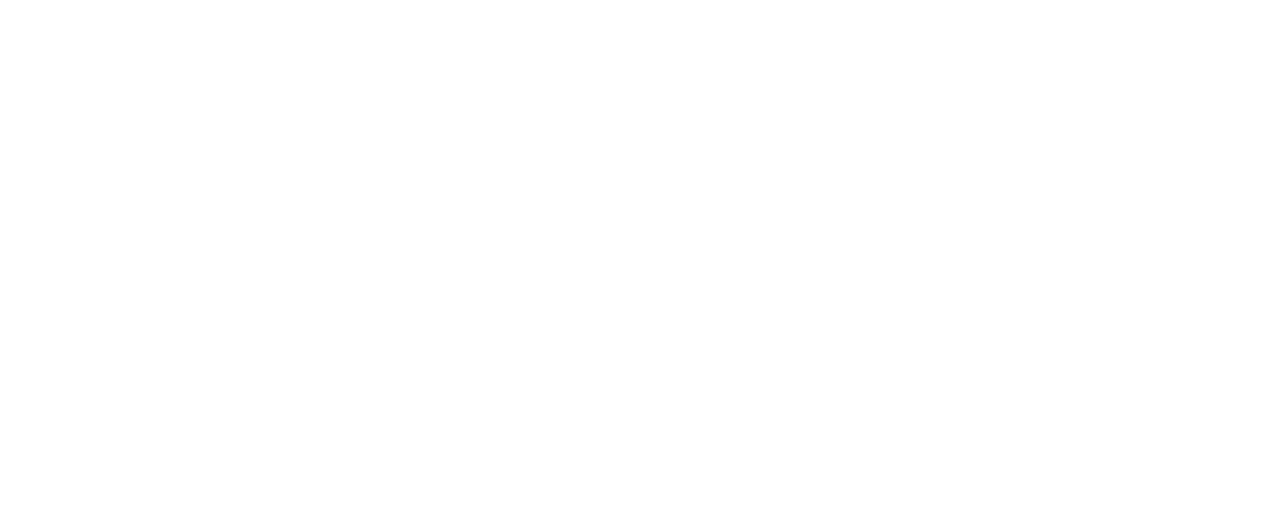
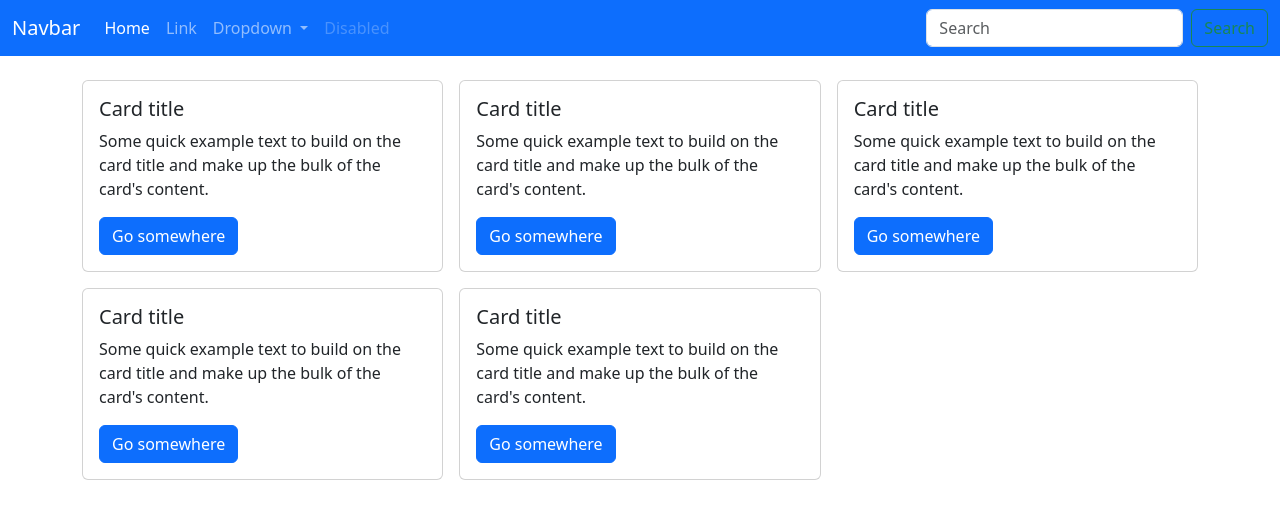
Before and after one commit to red2132/vue_practice_project, a Vue app in the folder vue3-basic-project/: page / in a window 1280 px wide. Shown: the top 518 px of the page. Built offline with nearby package versions, Linux system fonts and the light colour scheme.

Commit message:
컴포넌트 제작 및 분리

```diff
--- a/vue3-basic-project/src/App.vue
+++ b/vue3-basic-project/src/App.vue
@@ -1,19 +1,22 @@
 <template>
-  <div>
-
-  </div>
+	<div>
+		<TheNav></TheNav>
+		<TheView></TheView>
+	</div>
 </template>
 
 <script>
+import TheNav from './components/TheNav.vue';
+import TheView from './components/TheView.vue';
 export default {
-  setup () {
-
-
-    return {}
-  }
-}
+	components: {
+		TheNav,
+		TheView,
+	},
+	setup() {
+		return {};
+	},
+};
 </script>
 
-<style lang="scss" scoped>
-
-</style>
+<style lang="scss" scoped></style>
--- /dev/null
+++ b/vue3-basic-project/src/components/AppCard.vue
@@ -0,0 +1,25 @@
+<template>
+<div class="card">
+  <div class="card-body">
+    <h5 class="card-title">Card title</h5>
+    <p class="card-text">Some quick example text to build on the card title and make up the bulk of the card's content.</p>
+    <a href="#" class="btn btn-primary">Go somewhere</a>
+  </div>
+</div>
+</template>
+
+<script>
+import { computed } from '@vue/reactivity';
+import { ref } from 'vue';
+
+export default {
+	setup(props, { slots }) {
+		const childMessage = ref('자식 컴포넌트 메시지');
+		// context.slots
+		const hasFooter = computed(() => !!slots.footer);
+		return { childMessage, hasFooter };
+	},
+};
+</script>
+
+<style lang="scss" scoped></style>
--- /dev/null
+++ b/vue3-basic-project/src/components/TheNav.vue
@@ -0,0 +1,70 @@
+<template>
+	<nav class="navbar navbar-expand-sm navbar-dark bg-primary">
+		<div class="container-fluid">
+			<a class="navbar-brand" href="#">Navbar</a>
+			<button
+				class="navbar-toggler"
+				type="button"
+				data-bs-toggle="collapse"
+				data-bs-target="#navbarSupportedContent"
+				aria-controls="navbarSupportedContent"
+				aria-expanded="false"
+				aria-label="Toggle navigation"
+			>
+				<span class="navbar-toggler-icon"></span>
+			</button>
+			<div class="collapse navbar-collapse" id="navbarSupportedContent">
+				<ul class="navbar-nav me-auto">
+					<li class="nav-item">
+						<a class="nav-link active" aria-current="page" href="#">Home</a>
+					</li>
+					<li class="nav-item">
+						<a class="nav-link" href="#">Link</a>
+					</li>
+					<li class="nav-item dropdown">
+						<a
+							class="nav-link dropdown-toggle"
+							href="#"
+							id="navbarDropdown"
+							role="button"
+							data-bs-toggle="dropdown"
+							aria-expanded="false"
+						>
+							Dropdown
+						</a>
+						<ul class="dropdown-menu" aria-labelledby="navbarDropdown">
+							<li><a class="dropdown-item" href="#">Action</a></li>
+							<li><a class="dropdown-item" href="#">Another action</a></li>
+							<li><hr class="dropdown-divider" /></li>
+							<li>
+								<a class="dropdown-item" href="#">Something else here</a>
+							</li>
+						</ul>
+					</li>
+					<li class="nav-item">
+						<a class="nav-link disabled">Disabled</a>
+					</li>
+				</ul>
+				<form class="d-flex">
+					<input
+						class="form-control me-2"
+						type="search"
+						placeholder="Search"
+						aria-label="Search"
+					/>
+					<button class="btn btn-outline-success" type="submit">Search</button>
+				</form>
+			</div>
+		</div>
+	</nav>
+</template>
+
+<script>
+export default {
+	setup() {
+		return {};
+	},
+};
+</script>
+
+<style lang="scss" scoped></style>
--- /dev/null
+++ b/vue3-basic-project/src/components/TheView.vue
@@ -0,0 +1,31 @@
+<template>
+	<main>
+    <div class="container py-4">
+      <div class="row g-3">
+        <div class="col col-4">
+          <AppCard />
+        </div>
+        <div class="col col-4">
+          <AppCard />
+        </div>
+        <div class="col col-4">
+          <AppCard />
+        </div>
+        <div class="col col-4">
+          <AppCard />
+        </div>
+        <div class="col col-4">
+          <AppCard />
+        </div>
+      </div>
+    </div>
+	</main>
+</template>
+
+<script setup>
+import AppCard from './AppCard.vue';
+
+
+</script>
+
+<style lang="scss" scoped></style>
```
